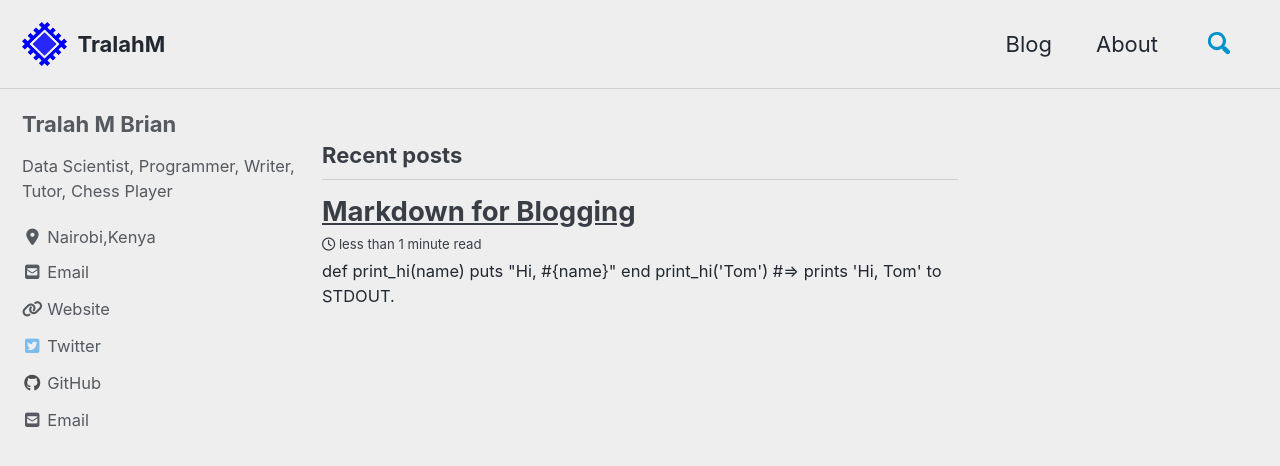
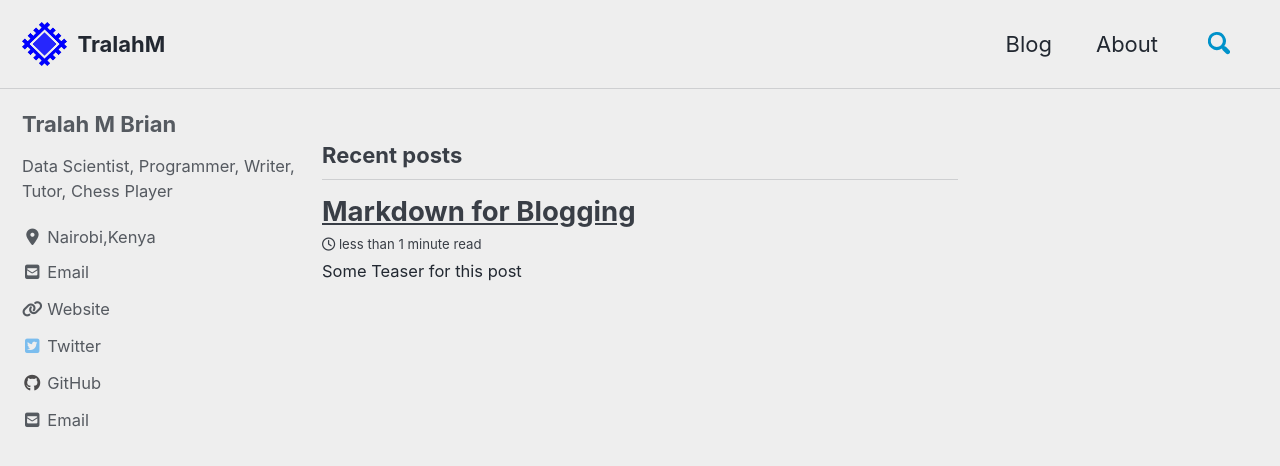
Before and after one commit to TralahM/TralahM.github.io, a Jekyll site: the page built from index.html, in a window 1280 px wide and 900 px high. Shown: the top 466 px of the window. Built offline with Jekyll 4.4.1, drawn with Linux system fonts in a browser that asks for light colours; cached includes are drawn as plain includes; nearby versions of some CDN libraries; the list of posts is cut into pages by our own code.

```diff
--- a/_posts/2020-02-08-welcome-to-jekyll.markdown
+++ b/_posts/2020-02-08-welcome-to-jekyll.markdown
@@ -3,6 +3,9 @@ title:  "Markdown for Blogging"
 date:   2020-02-08 22:59:32 +0300
 categories: markdown blogging
 mathjax: true
+header:
+    image: "/images/card.png"
+excerpt: "Some Teaser for this post"
 ---
 
 
```
